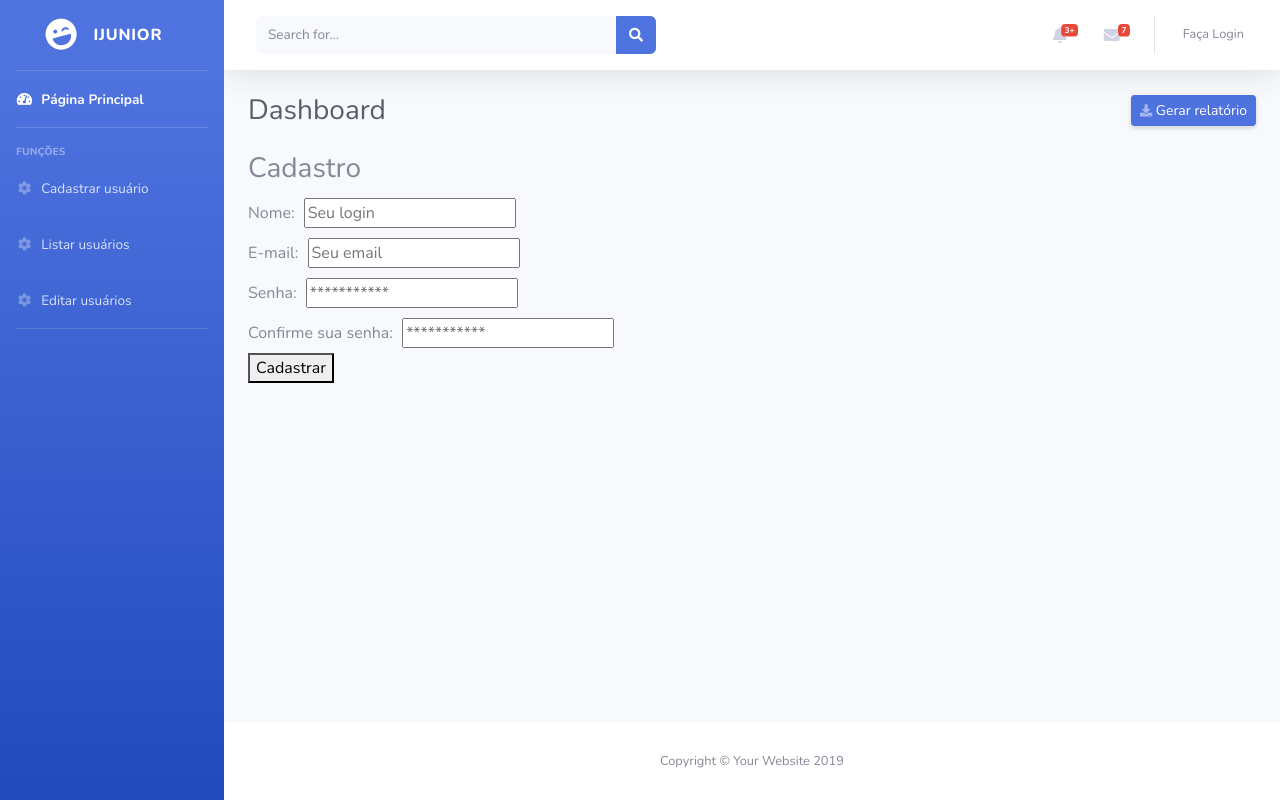
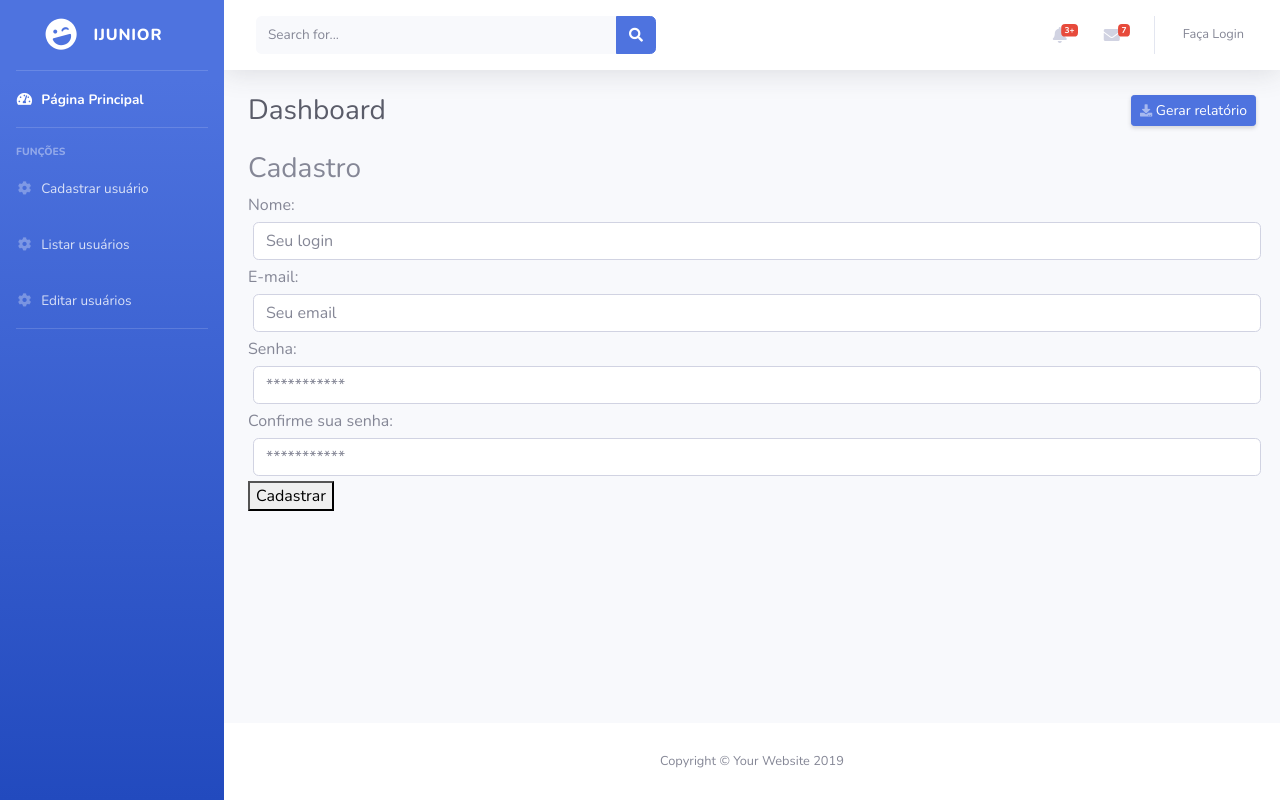
Before and after one commit to gabrielmteixeira/sistemaptflask, a Flask app: page /usuario/cadastrar_usuario in a window 1280 px wide. Run offline with Flask 2, Linux system fonts and the light colour scheme; parts of the project's set-up code (start-up, migrations or seed data) failed here and were passed over; some libraries are stand-ins or nearby versions.

Commit message:
upload de imagem

```diff
--- a/projeto_base/templates/Base_dashboard.html
+++ b/projeto_base/templates/Base_dashboard.html
@@ -3,7 +3,7 @@
 
 
 
-<html lang="en">
+<html lang="pt-br">
 
 <head>
 
@@ -252,6 +252,7 @@
               <a class="nav-link dropdown-toggle" href="#" id="userDropdown" role="button" data-toggle="dropdown" aria-haspopup="true" aria-expanded="false">
                 {% if current_user.is_authenticated %}
                 <span class="mr-2 d-none d-lg-inline text-gray-600 small">{{ current_user.login }}</span>
+                <img src="url_for('static', filename='fotos_trainees/{}' .format(current_user.foto_trainee))" alt="">
                 {% else %}
                 <span class="mr-2 d-none d-lg-inline text-gray-600 small">Faça Login</span>
                 {% endif %}
--- a/projeto_base/usuario/models.py
+++ b/projeto_base/usuario/models.py
@@ -25,6 +25,7 @@ class Usuario(db.Model, UserMixin):
     urole = db.Column(db.String(50, collation = 'latin1_general_ci'), server_default="user", nullable=False)
     email = db.Column(db.String(80, collation = 'latin1_general_ci'), unique=True, nullable=False)
     active = db.Column(db.Boolean, server_default= expression.true())
+    foto_trainee = db.Column(db.String(120, collation= 'latin1_general_ci'))
 
     def __init__(self, login, senha, email):
         self.login = login
--- a/projeto_base/usuario/templates/cadastro.html
+++ b/projeto_base/usuario/templates/cadastro.html
@@ -16,19 +16,19 @@
 
     <div>
         <span>Nome:</span>
-        <input type="text" id="login" name="login" placeholder="Seu login" required style="margin: 5px;" maxlength="255">
+        <input class="form-control" type="text" id="login" name="login" placeholder="Seu login" required style="margin: 5px;" maxlength="255">
     </div>
     <div>
         <span>E-mail:</span>
-        <input type="email" id="email" name="email" placeholder="Seu email" required style="margin: 5px;" maxlength="80">
+        <input class="form-control" type="email" id="email" name="email" placeholder="Seu email" required style="margin: 5px;" maxlength="80">
     </div>
     <div>
         <span>Senha:</span>
-        <input type="password" id="senha" name="senha" placeholder="***********" required style="margin: 5px;" maxlength="255">
+        <input class="form-control" type="password" id="senha" name="senha" placeholder="***********" required style="margin: 5px;" maxlength="255">
     </div>
     <div>
         <span>Confirme sua senha:</span>
-        <input type="password" id="confirmacao" name="confirmacao" placeholder="***********" required style="margin: 5px;" maxlength="255">
+        <input class="form-control" type="password" id="confirmacao" name="confirmacao" placeholder="***********" required style="margin: 5px;" maxlength="255">
     </div>
 
     <button type="submit">Cadastrar</button>
--- a/projeto_base/usuario/views.py
+++ b/projeto_base/usuario/views.py
@@ -1,4 +1,5 @@
-from flask import render_template, Blueprint, request, redirect, url_for, flash
+import os
+from flask import render_template, Blueprint, request, redirect, url_for, flash, current_app
 from projeto_base.usuario.models import Usuario, usuario_urole_roles
 from projeto_base import db, login_required
 from flask_login import LoginManager, current_user, login_user, logout_user
@@ -109,6 +110,11 @@ def cadastrar_usuario():
                 senha = form["senha"]
                 email = form["email"]
                 confirmacao = form["confirmacao"]
+                foto_trainee = request.files["foto_trainee"]
+
+                filename = foto_trainee.filename
+                filepath = os.path.join(current_app.root_path, 'static', 'fotos_trainees', filename)
+                foto_trainee.save(filepath)
 
                 emailRepetido = Usuario.query.filter_by(email= email).first()
                 loginRepetido = Usuario.query.filter_by(login= login).first()
@@ -119,7 +125,7 @@ def cadastrar_usuario():
                     flash("Este email já está em uso.")
                 elif not(emailRepetido or loginRepetido):
 
-                    entidade_usuario = Usuario(login,senha,email)
+                    entidade_usuario = Usuario(login,senha,email,foto_trainee=filename)
 
                     db.session.add(entidade_usuario)
                     db.session.commit()
@@ -134,6 +140,11 @@ def cadastrar_usuario():
             senha = form["senha"]
             email = form["email"]
             confirmacao = form["confirmacao"]
+            foto_trainee = request.files["foto_trainee"]
+
+            filename = foto_trainee.filename
+            filepath = os.path.join(current_app.root_path, 'static', 'fotos_trainees', filename)
+            foto_trainee.save(filepath)
 
             emailRepetido = Usuario.query.filter_by(email= email).first()
             loginRepetido = Usuario.query.filter_by(login= login).first()
@@ -144,7 +155,7 @@ def cadastrar_usuario():
                 flash("Este email já está em uso.")
             elif not(emailRepetido or loginRepetido):
 
-                entidade_usuario = Usuario(login,senha,email)
+                entidade_usuario = Usuario(login,senha,email,foto_trainee=filename)
 
                 db.session.add(entidade_usuario)
                 db.session.commit()
```
